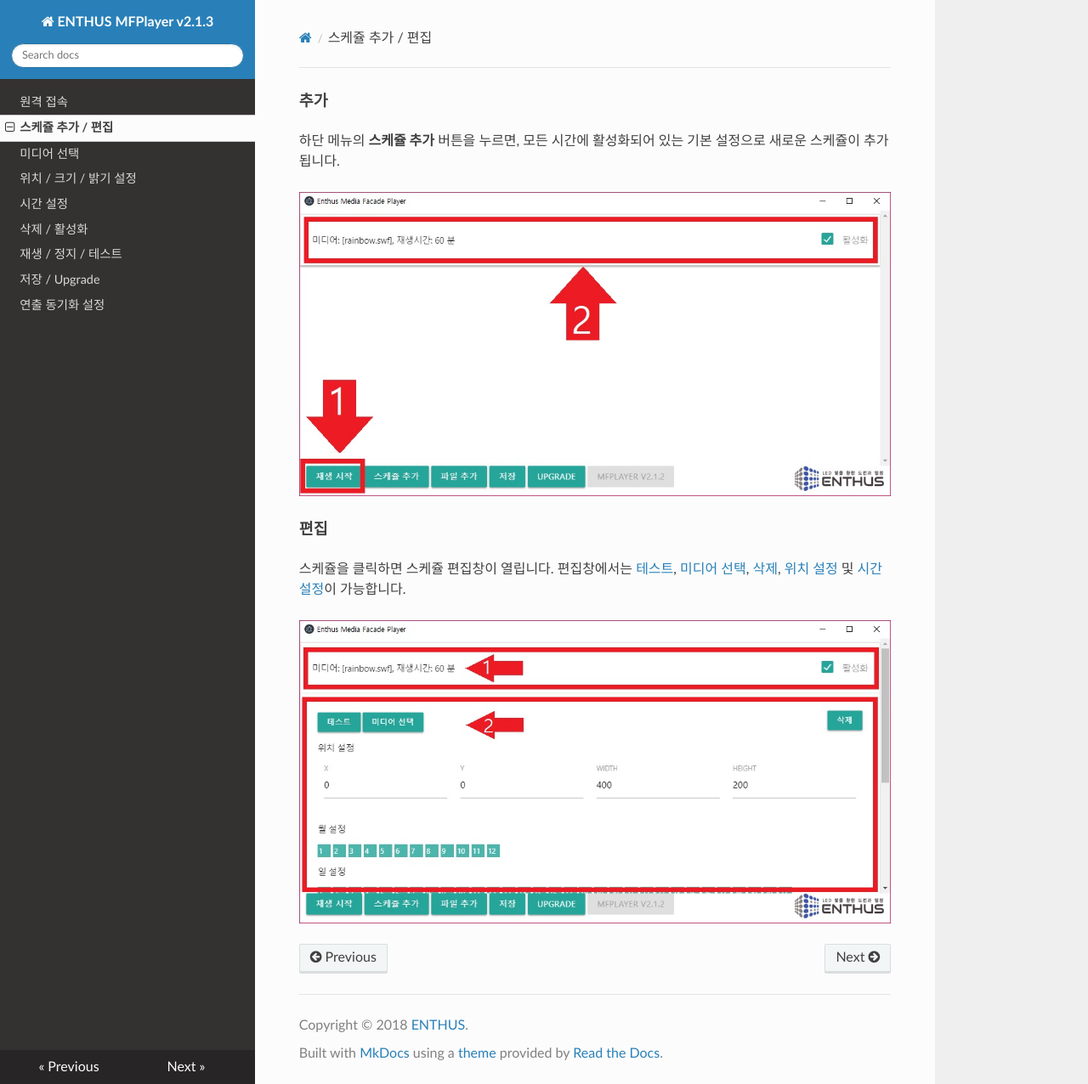
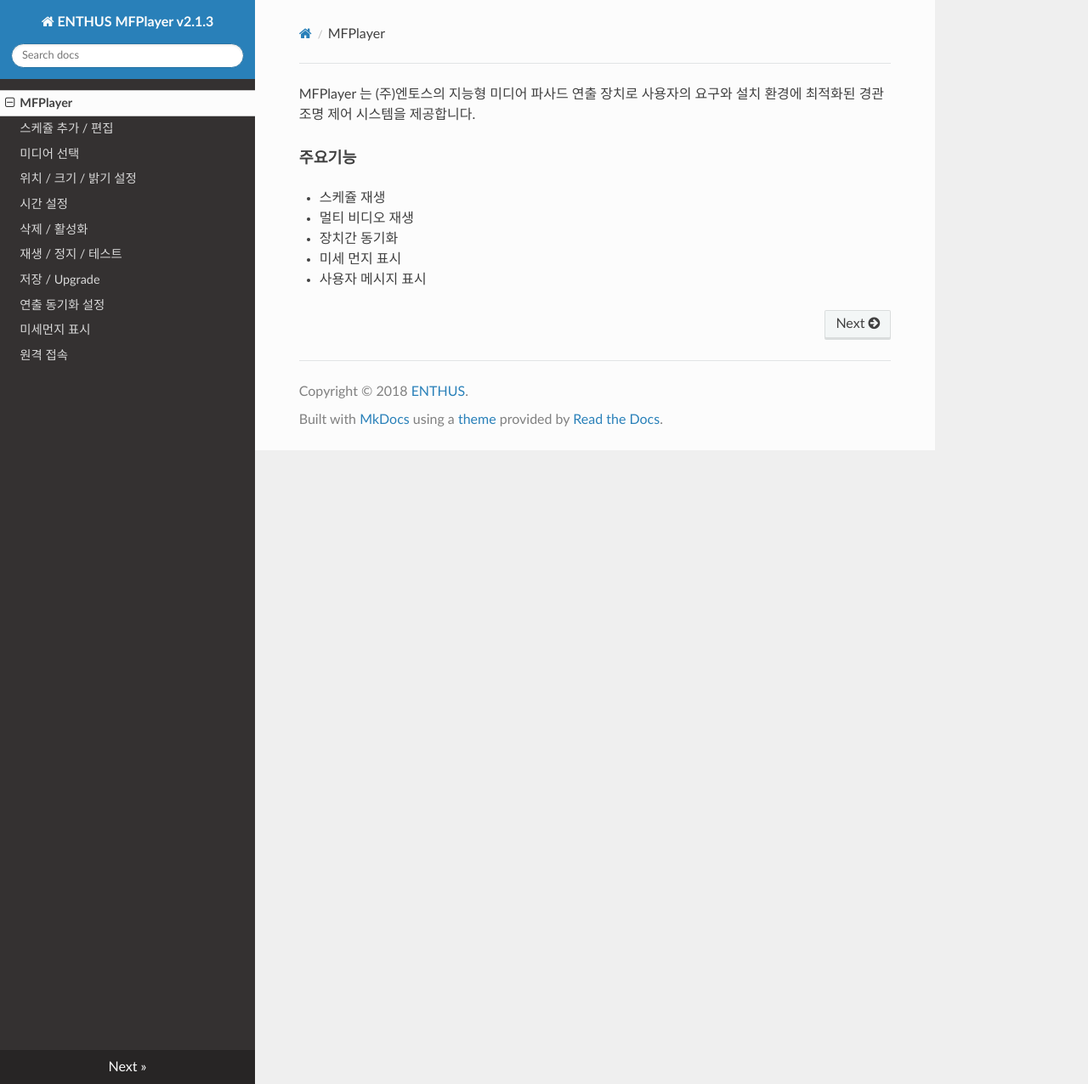
Before and after one commit to enthusapp/mfplayer, an MkDocs documentation site: the page built from docs/index.md, in a window 1280 px wide and 1276 px high. Shown: the whole window at 85% size. Built offline with MkDocs 1.6.1, drawn with Linux system fonts in a browser that asks for light colours; nearby versions of some CDN libraries; old or Windows-style settings are respelled for this version of MkDocs.

Commit message:
add air_pollution

```diff
--- a/docs/index.md
+++ b/docs/index.md
@@ -1,9 +1,8 @@
-### 추가
-하단 메뉴의 **스케쥴 추가** 버튼을 누르면, 모든 시간에 활성화되어 있는 기본 설정으로 새로운 스케쥴이 추가됩니다.
+MFPlayer 는 (주)엔토스의 지능형 미디어 파사드 연출 장치로 사용자의 요구와 설치 환경에 최적화된 경관 조명 제어 시스템을 제공합니다.
 
-![](img/schedule_add_button.jpg)
-
-### 편집
-스케쥴을 클릭하면 스케쥴 편집창이 열립니다. 편집창에서는 [테스트](/mfplayer/start_stop_test), [미디어 선택](/mfplayer/media_select), [삭제](/mfplayer/delete_enable), [위치 설정](/mfplayer/position) 및 [시간 설정](/mfplayer/time)이 가능합니다.
-
-![](img/schedule_open.jpg)
+### 주요기능
+* 스케쥴 재생
+* 멀티 비디오 재생
+* 장치간 동기화
+* 미세 먼지 표시
+* 사용자 메시지 표시
--- a/mkdocs.yml
+++ b/mkdocs.yml
@@ -2,8 +2,8 @@ site_name: ENTHUS MFPlayer v2.1.3
 theme: readthedocs
 
 nav:
-- '원격 접속': connect_remote.md
-- '스케쥴 추가 / 편집': 'index.md'
+- 'MFPlayer': 'index.md'
+- '스케쥴 추가 / 편집': 'schedule_add.md'
 - '미디어 선택': 'media_select.md'
 - '위치 / 크기 / 밝기 설정': 'position.md'
 - '시간 설정': 'time.md'
@@ -11,6 +11,8 @@ nav:
 - '재생 / 정지 / 테스트': 'start_stop_test.md'
 - '저장 / Upgrade': store_upgrade.md
 - '연출 동기화 설정': server.md
+- '미세먼지 표시': air_pollution.md
+- '원격 접속': connect_remote.md
 
 pagetitle: ENTHUS MFPlayer 메뉴얼
 title: ENTHUS MFPlayer 메뉴얼
```
Also changed, not shown: docs/air_pollution.md (added, +15 -0 lines), docs/schedule_add.md (added, +9 -0 lines), docs/img/air_pollution.jpg (added).
